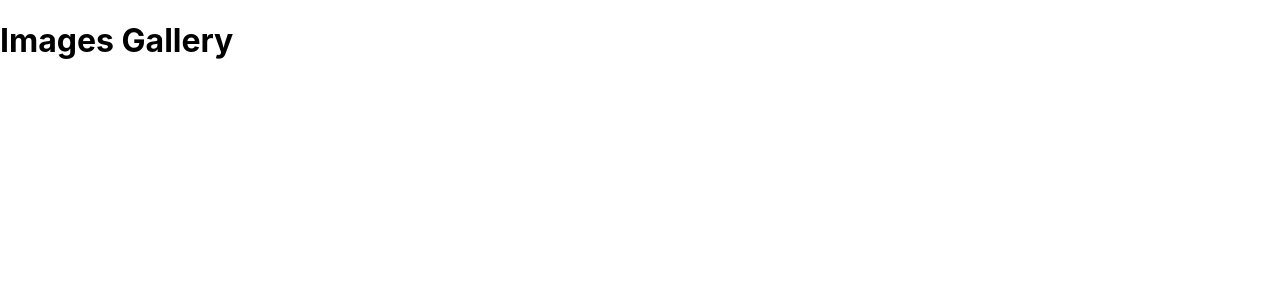
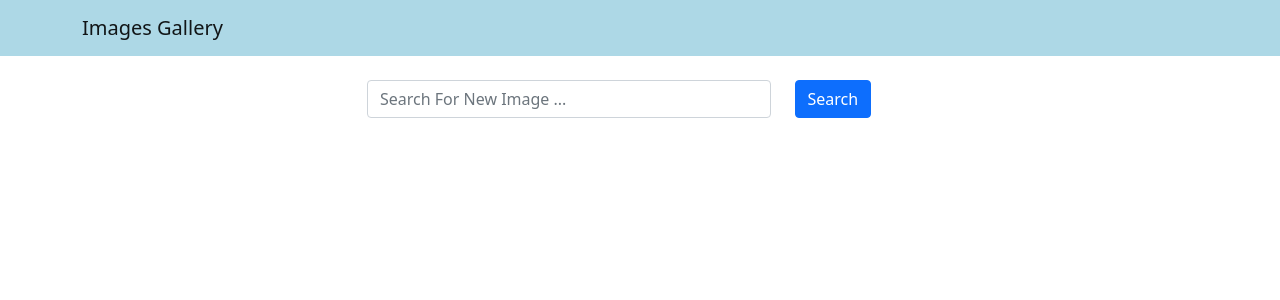
Before and after one commit to corleone13/images-gallery, a React (Create React App) app in the folder frontend/: page / in a window 1280 px wide. Shown: the top 300 px of the page. Built offline with nearby package versions, Linux system fonts and the light colour scheme; no server answers.

Commit message:
first api call

```diff
--- a/frontend/package.json
+++ b/frontend/package.json
@@ -6,6 +6,7 @@
     "@testing-library/jest-dom": "^5.11.4",
     "@testing-library/react": "^11.1.0",
     "@testing-library/user-event": "^12.1.10",
+    "bootstrap": "^5.1.2",
     "react": "^17.0.2",
     "react-dom": "^17.0.2",
     "react-scripts": "4.0.3",
--- a/frontend/src/App.js
+++ b/frontend/src/App.js
@@ -1,8 +1,29 @@
+import { useState } from 'react';
+import 'bootstrap/dist/css/bootstrap.min.css';
+import Header from './components/header';
+import Search from './components/search';
+
+const UNSPLASH_KEY = process.env.REACT_APP_UNSPLASH_KEY;
 
 function App() {
+  const [word, setWord] = useState('');
+  const hundleSearchSubmit = (e) => {
+    e.preventDefault();
+    console.log(word);
+    fetch(`https://api.unsplash.com/photos/random/?query=${word}&client_id=${UNSPLASH_KEY}`)
+      .then((res) => res.json())
+      .then ((data) => {
+        console.log(data);
+      })
+      .catch((err) => {
+        console.log(err);
+      })
+  }
+
   return (
-    <div className="App">
-     <h1>Images Gallery</h1>
+    <div>
+      <Header title="Images Gallery" />
+      <Search word={word} setWord={setWord} hundleSubmit={hundleSearchSubmit} />
     </div>
   );
 }
--- /dev/null
+++ b/frontend/src/components/header.js
@@ -0,0 +1,24 @@
+
+import React from 'react';
+import { Navbar ,Container } from 'react-bootstrap';
+
+const navbarStyle = {
+
+  backgroundColor: 'lightblue'
+};
+
+const Header = ( { title}) => {
+return (
+<Navbar style={navbarStyle}variant="light">
+
+  <Container>
+
+    <Navbar.Brand href="/">{ title }</Navbar.Brand>
+
+  </Container>
+
+
+  </Navbar>
+)
+};
+export default Header ;
--- /dev/null
+++ b/frontend/src/components/search.js
@@ -0,0 +1,29 @@
+import React from 'react';
+import { Container, Row, Form, Button, Col } from 'react-bootstrap';
+
+const Search = ({word, setWord,hundleSubmit}) => {
+  return (
+    <Container className='mt-4'>
+      <Row className="justify-content-center">
+        <Col xs={12} md={8} lg={6}>
+          <Form onSubmit={hundleSubmit}>
+            <Row>
+              <Col xs={9}>
+                <Form.Control
+                type="text"
+                value={word}
+                onChange={ (e) => setWord(e.target.value)}
+              placeholder="Search For New Image ..." />
+              </Col>
+              <Col>
+              <Button variant="primary" type="submit">Search</Button>
+              </Col>
+            </Row>
+          </Form>
+        </Col>
+      </Row>
+    </Container>
+  );
+};
+
+export default Search;
--- /dev/null
+++ b/package.json
@@ -0,0 +1,6 @@
+{
+  "dependencies": {
+    "bootstrap": "5.1.1",
+    "react-bootstrap": "^2.0.0-rc.0"
+  }
+}
```
Also changed, not shown: 2 other files (tests, documents, lock files or other folders).
